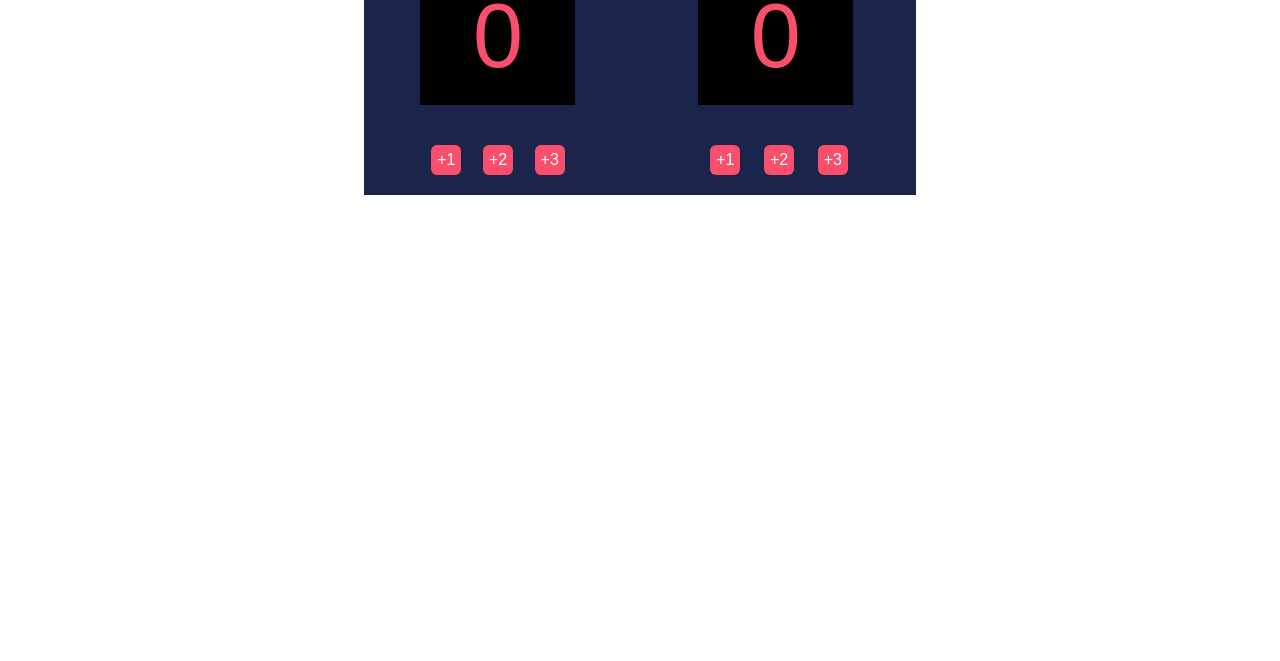
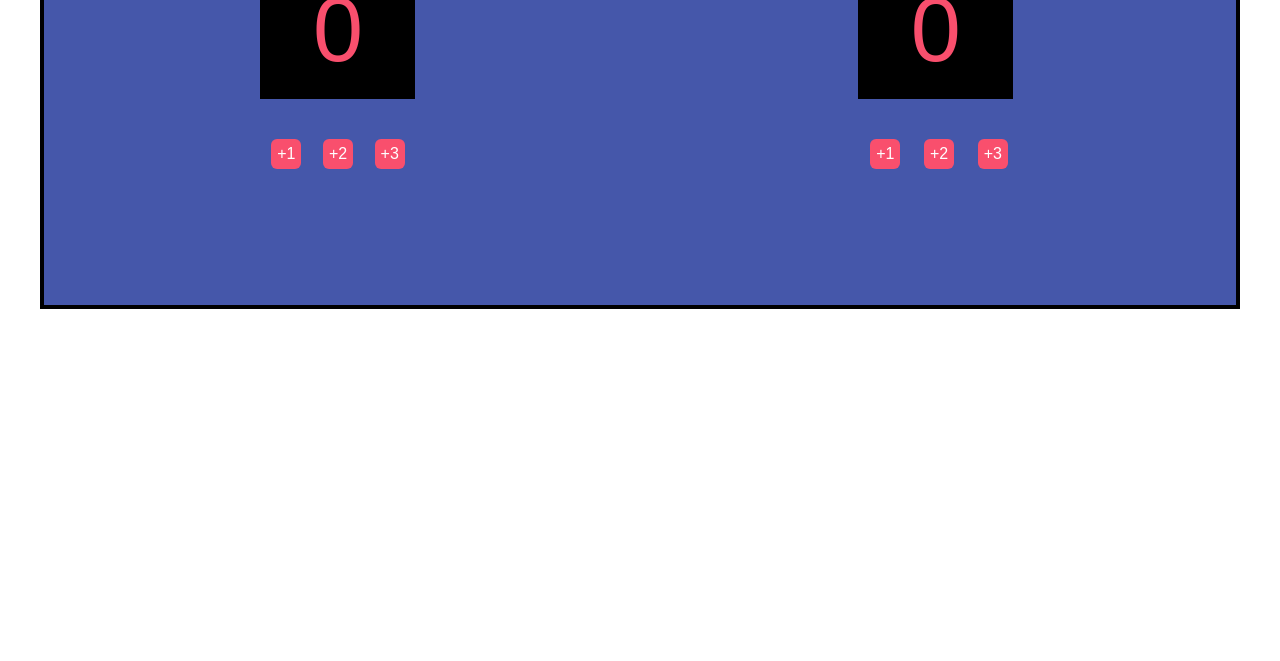
Before and after one commit to lynnx17/BasketballScoreboard, a plain HTML site: page index.html in a window 1280 px wide. Shown: the part 139-800 px from the top of the page. Drawn offline with Linux system fonts and the light colour scheme; a web font is replaced by a local one.

Commit message:
styling aangepast

```diff
--- a/index.css
+++ b/index.css
@@ -11,14 +11,15 @@ body {
     font-size: 40px;
     display: flex;
     justify-content: space-around;
-    align-items: end;
+    align-items: start;
     padding: 20px;
-    background-color: #1B244A;
+    background-color: #4557aa;
     color: #fff;
     text-align: center;
-    width: 40%;
-    margin: 50px auto 0 auto;
+    height: calc(50vh - 40px);
+    margin: 1em 1em;
     gap: 50px;
+    border: 4px solid #000000;
 }
 
 .container h3 {
```
